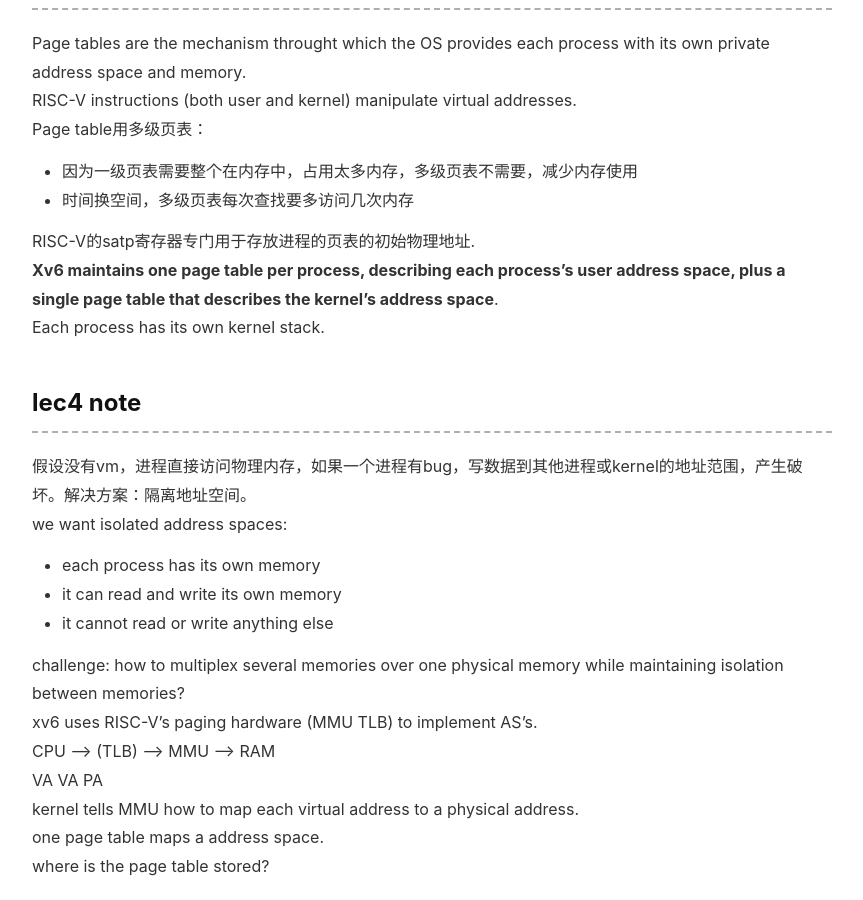
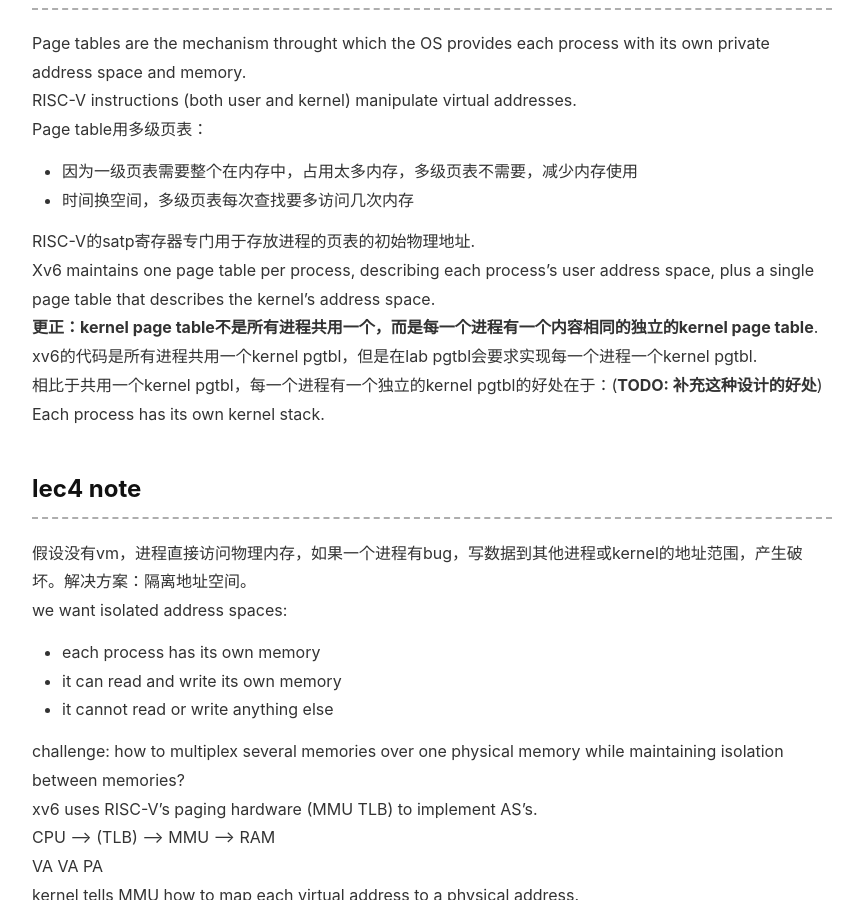
Before and after one commit to fukua95/fukua95.github.io, a Jekyll site: the page built from _posts/2020-10-25-6.S081-notes.md, in a window 1280 px wide and 900 px high, scrolled down 5390 px. Shown: the whole window, without its empty margins (88-951 px from the left). Built offline with Jekyll 4.4.1, drawn with Linux system fonts in a browser that asks for light colours; nearby versions of some CDN libraries; comment, search, counter and statistics services are not loaded.

Commit message:
modify 6.S081 note: 每一个进程有一个独立的kernel pgtbl

```diff
--- a/_posts/2020-10-25-6.S081-notes.md
+++ b/_posts/2020-10-25-6.S081-notes.md
@@ -173,8 +173,11 @@ Page table用多级页表：
 * 时间换空间，多级页表每次查找要多访问几次内存
 
 RISC-V的satp寄存器专门用于存放进程的页表的初始物理地址.
-**Xv6 maintains one page table per process, describing each process's user address space,
-plus a single page table that describes the kernel's address space**.
+Xv6 maintains one page table per process, describing each process's user address space,
+plus a single page table that describes the kernel's address space.
+**更正：kernel page table不是所有进程共用一个，而是每一个进程有一个内容相同的独立的kernel page table**.
+xv6的代码是所有进程共用一个kernel pgtbl，但是在lab pgtbl会要求实现每一个进程一个kernel pgtbl.
+相比于共用一个kernel pgtbl，每一个进程有一个独立的kernel pgtbl的好处在于：(**TODO: 补充这种设计的好处**)
 Each process has its own kernel stack.
 ## lec4 note
 假设没有vm，进程直接访问物理内存，如果一个进程有bug，写数据到其他进程或kernel的地址范围，产生破坏。解决方案：隔离地址空间。
```
